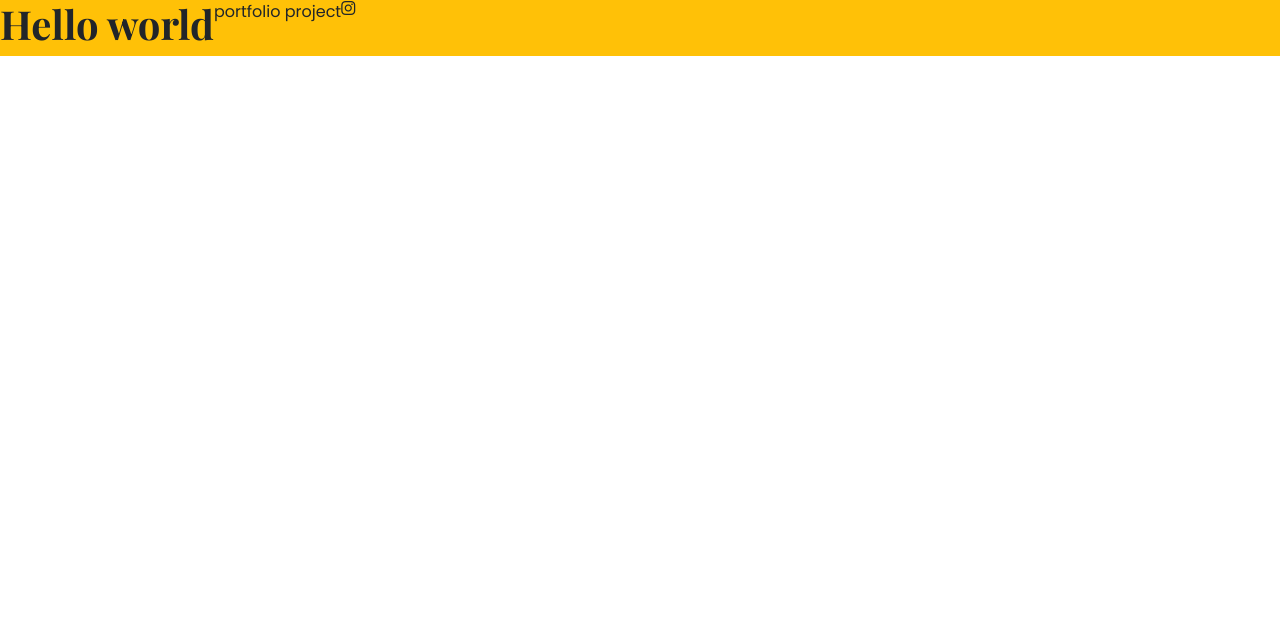
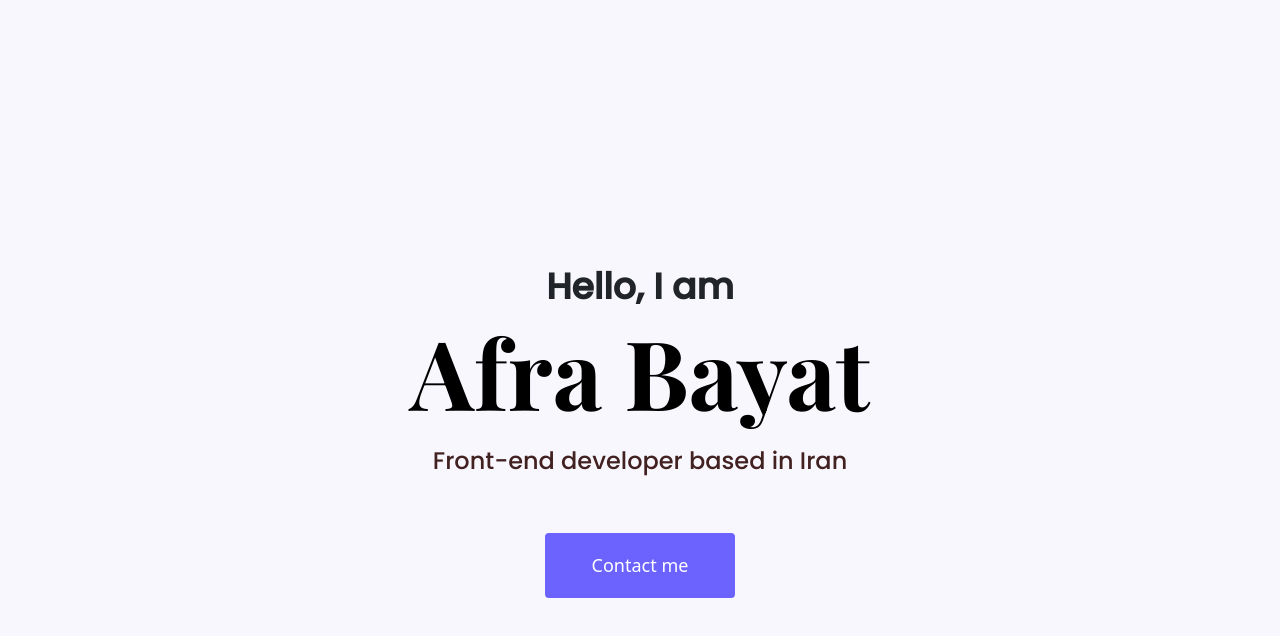
Before and after one commit to Afra-Bayat/responsive-portfolio-project-week4, a plain HTML site: page index.html in a window 1280 px wide. Drawn offline with nearby package versions, Linux system fonts and the light colour scheme; a web font is replaced by a local one.

Commit message:
hero Figma styling

```diff
--- a/index.html
+++ b/index.html
@@ -9,17 +9,16 @@
     <link rel="stylesheet" href="/styles/portfolio.css" />
     <link rel="preconnect" href="https://fonts.googleapis.com" />
     <link rel="preconnect" href="https://fonts.gstatic.com" crossorigin />
-    <link href="https://fonts.googleapis.com/css2?family=PT+Mono&family=Playfair+Display:wght@700&family=Poppins:wght@400;500&display=swap" rel="stylesheet" />
-    <script src="https://kit.fontawesome.com/d1005266d6.js" crossorigin="anonymous"></script>
+    <link href="https://fonts.googleapis.com/css2?family=Playfair+Display:wght@700&family=Poppins:ital,wght@0,500;1,400&display=swap" rel="stylesheet" />
     <title>Document</title>
 </head>
 
 <body>
-    <div class="d-flex bg-warning">
-        <h1>Hello world</h1>
-        <p>portfolio project</p>
-        <i class="fa-brands fa-instagram"></i>
-        <script src="https://cdn.jsdelivr.net/npm/bootstrap@5.3.0-alpha3/dist/js/bootstrap.bundle.min.js" integrity="sha384-ENjdO4Dr2bkBIFxQpeoTz1HIcje39Wm4jDKdf19U8gI4ddQ3GYNS7NTKfAdVQSZe" crossorigin="anonymous"></script>
+    <div class="hero">
+        <p>Hello, I am</p>
+        <h1>Afra Bayat</h1>
+        <h2 class="mb-5">Front-end developer based in Iran</h2>
+        <div><a href="#" class="btn btn-branding">Contact me</a></div>
     </div>
 </body>
 
--- a/styles/portfolio.css
+++ b/styles/portfolio.css
@@ -1,7 +1,44 @@
-h1 {
+h1,
+h3,
+h4,
+h5,
+h6 {
     font-family: "Playfair Display";
+    font-weight: bold;
+    color: black;
 }
 
-p {
+h1 {
+    font-size: 96px;
+}
+
+.hero {
+    background-color: #f9f7fe;
+    text-align: center;
+    padding: 260px 20px;
+}
+
+.hero p {
     font-family: "Poppins";
+    font-size: 36px;
+    font-weight: bold;
+    margin: 0;
 }
+
+.hero h2 {
+    font-family: "Poppins";
+    font-size: 24px;
+    font-weight: normal;
+    line-height: 2;
+    color: #422121;
+    opacity: 100%;
+}
+
+.btn-branding {
+    background-color: #6c63ff;
+    color: white;
+    border-radius: 4px;
+    padding: 18px 46px;
+    font-size: 18px;
+    line-height: 27px;
+}
```
